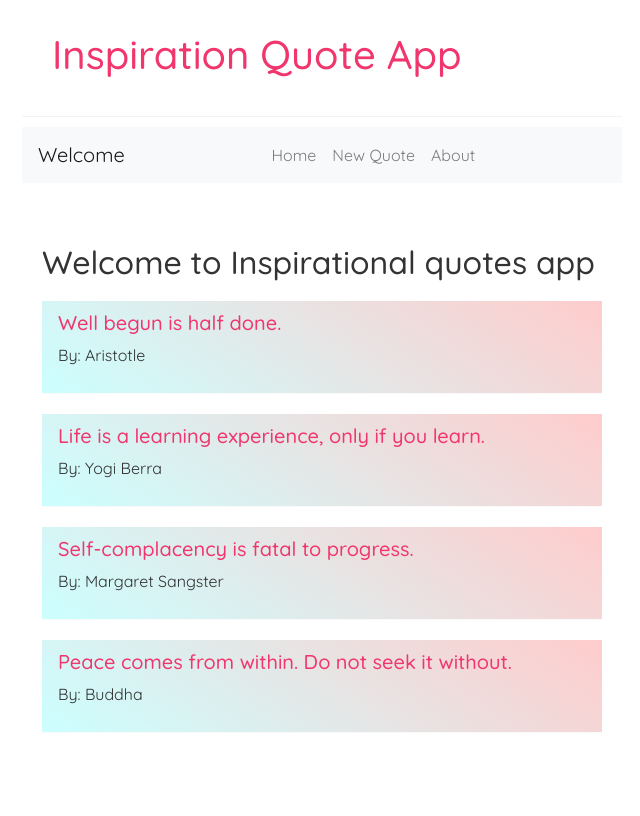
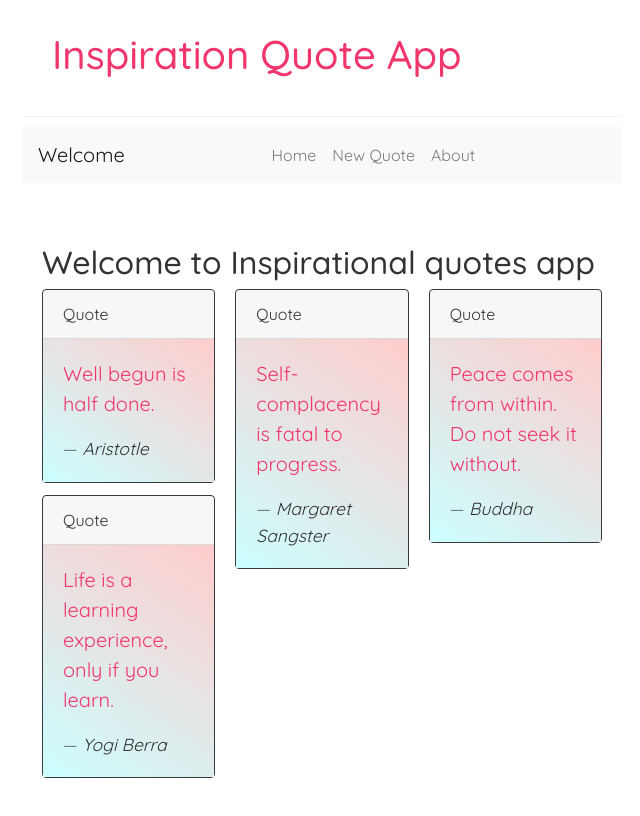
Before and after one commit to krishna-thapa/quote-react-web-app, a React (Create React App) app: page / in a window 1280 px wide. Shown: the top 816 px of the page, without its empty margins (318-958 px from the left). Built offline with nearby package versions, Linux system fonts and the light colour scheme; data requests are answered from the project's data file.

Commit message:
Added card group using react bootstrap

```diff
--- a/src/components/QuoteList.js
+++ b/src/components/QuoteList.js
@@ -1,14 +1,27 @@
-const QuoteList = ({quotes, title }) => {
+import { CardColumns, Card } from "react-bootstrap";
+
+const QuoteList = ({ quotes, title }) => {
 
   return (
     <div className="quote-list">
-      <h2>{ title }</h2>
-      { quotes.map((quote) => (
-        <div className="quote-preview" key={ quote.id }>
-          <h2>{ quote.text }</h2>
-          <p>By: { quote.author }</p>
-        </div>
-      ))}
+      <h2>{title}</h2>
+      <CardColumns>
+        {quotes.map((quote) => (
+          <Card key={quote.id} border="dark">
+            <Card.Header>Quote</Card.Header>
+            <Card.Body>
+              <blockquote className="blockquote mb-0">
+                <p>
+                  {' '} {quote.text} {' '}
+                </p>
+                <footer className="blockquote-footer">
+                  <cite title="Source Title">{quote.author}</cite>
+                </footer>
+              </blockquote>
+            </Card.Body>
+          </Card>
+        ))}
+      </CardColumns>
     </div>
   );
 }
--- a/src/index.css
+++ b/src/index.css
@@ -36,17 +36,10 @@
 }
 
 /* quotes previews / list */
-.quote-preview {
-  padding: 10px 16px;
-  margin: 20px 0;
+.blockquote p {
+  color: #f1356d;
+}
+
+.card-body {
   background: linear-gradient(35deg, #CCFFFF, #FFCCCC);
-  border-bottom: 1px solid #fafafa;
 }
-.quote-preview:hover {
-  box-shadow: 1px 3px 5px rgba(0,0,0,0.3);
-}
-.quote-preview h2 {
-  font-size: 20px;
-  color: #f1356d;
-  margin-bottom: 8px;
-}
```
